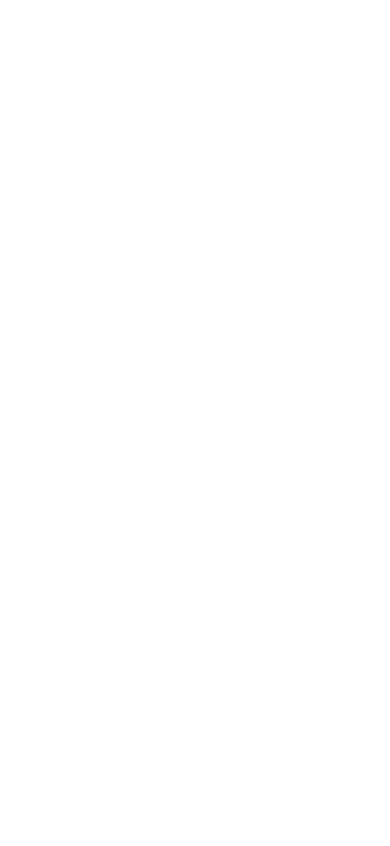
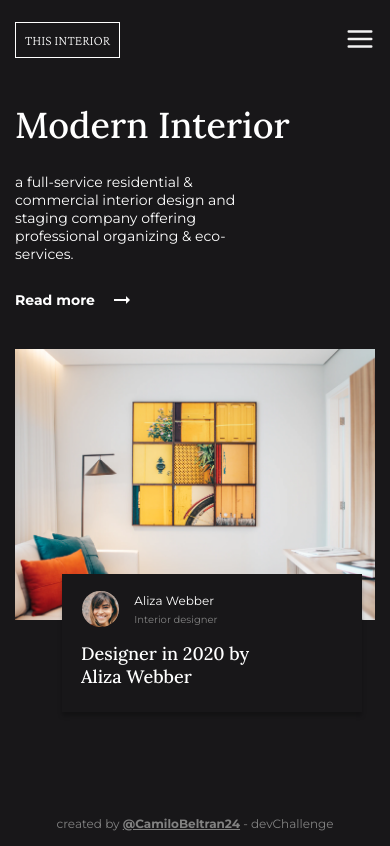
Before and after one commit to CamiloBeltran24/interior-consultant-devChallenge, a website: page index.html in a window 390 px wide. Drawn offline with nearby package versions, Linux system fonts and the light colour scheme.

Commit message:
:iphone: ADD: Vista Mobile
He agregado la maquetacion inicial para la vista en dispostivos moviles

```diff
--- a/index.html
+++ b/index.html
@@ -8,7 +8,93 @@
       href="https://fonts.googleapis.com/icon?family=Material+Icons"
       rel="stylesheet"
     />
+    <link rel="stylesheet" href="./css/styles.css" />
     <title>Interior Consultant - devChallenge</title>
   </head>
-  <body></body>
+  <body>
+    <div class="grid-container container">
+      <header class="header">
+        <a href="#" class="header__button">this interior</a>
+
+        <!-- <nav class="nav">
+          <svg
+            class="close-menu"
+            fill="#000000"
+            xmlns="http://www.w3.org/2000/svg"
+            viewBox="0 0 50 50"
+            width="100px"
+            height="100px"
+          >
+            <path
+              d="M 9.15625 6.3125 L 6.3125 9.15625 L 22.15625 25 L 6.21875 40.96875 L 9.03125 43.78125 L 25 27.84375 L 40.9375 43.78125 L 43.78125 40.9375 L 27.84375 25 L 43.6875 9.15625 L 40.84375 6.3125 L 25 22.15625 Z"
+            />
+          </svg>
+          <ul>
+            <li><a href="#">home</a></li>
+            <li><a href="#">collection</a></li>
+            <li><a href="#">about</a></li>
+            <li><a href="#">contact</a></li>
+          </ul>
+        </nav> -->
+
+        <div class="header__menu-buttons">
+          <svg
+            class="burguer-menu"
+            fill="#000000"
+            xmlns="http://www.w3.org/2000/svg"
+            viewBox="0 0 24 24"
+            width="96px"
+            height="96px"
+          >
+            <path
+              d="M 3 5 A 1.0001 1.0001 0 1 0 3 7 L 21 7 A 1.0001 1.0001 0 1 0 21 5 L 3 5 z M 3 11 A 1.0001 1.0001 0 1 0 3 13 L 21 13 A 1.0001 1.0001 0 1 0 21 11 L 3 11 z M 3 17 A 1.0001 1.0001 0 1 0 3 19 L 21 19 A 1.0001 1.0001 0 1 0 21 17 L 3 17 z"
+            />
+          </svg>
+        </div>
+      </header>
+      <section class="description">
+        <h1>modern interior</h1>
+        <p>
+          a full-service residential & commercial interior design and staging
+          company offering professional organizing & eco-services.
+        </p>
+        <p class="readMore">
+          Read more
+          <span class="material-icons"> arrow_right_alt</span>
+        </p>
+      </section>
+      <section class="interior-view">
+        <picture class="image">
+          <img src="./assets/images/photo1.png" alt="" />
+        </picture>
+
+        <div class="card">
+          <div class="designer">
+            <picture class="image">
+              <img
+                src="./assets/images/photo2.png"
+                alt="Aliza webber profile picture"
+              />
+            </picture>
+            <div class="designer__info">
+              <p class="name">aliza webber</p>
+              <p class="role">Interior designer</p>
+            </div>
+          </div>
+          <div class="card-atributtion">
+            <p>
+              Designer in 2020 by
+              <span class="atributtion-name">aliza webber</span>
+            </p>
+          </div>
+        </div>
+      </section>
+
+      <div class="space"></div>
+
+      <footer>
+        <p>created by <a href="#">@CamiloBeltran24</a> - devChallenge</p>
+      </footer>
+    </div>
+  </body>
 </html>
--- /dev/null
+++ b/scss/_description.scss
@@ -0,0 +1,29 @@
+.description {
+  grid-column: 1 / 11;
+  h1 {
+    font-size: 3.6rem;
+    font-family: $font-lora;
+    color: $white;
+    font-weight: normal;
+    text-transform: capitalize;
+    margin-bottom: 2.5rem;
+  }
+  p {
+    font-size: 1.4rem;
+    font-family: $font-monserrat;
+    font-weight: 400;
+    color: $white;
+    max-width: 250px;
+    margin-bottom: 25px;
+  }
+  .readMore {
+    grid-column: 1 / 5;
+    display: flex;
+    align-items: center;
+    margin: 0;
+    font-weight: 700;
+    span {
+      margin-left: 1.5rem;
+    }
+  }
+}
--- /dev/null
+++ b/scss/_footer.scss
@@ -0,0 +1,14 @@
+footer {
+  grid-column: 1/11;
+  color: $gray-2;
+  p {
+    font-family: $font-monserrat;
+    font-size: 1.2rem;
+    text-align: center;
+    a {
+      // text-decoration: none;
+      color: $gray-2;
+      font-weight: 700;
+    }
+  }
+}
--- /dev/null
+++ b/scss/_globlas.scss
@@ -0,0 +1,23 @@
+@import url("https://fonts.googleapis.com/css2?family=Crimson+Pro:wght@200&family=Lora:wght@500;700&family=Montserrat:wght@400;500;700&display=swap");
+
+* {
+  margin: 0;
+  padding: 0;
+  box-sizing: border-box;
+}
+html {
+  font-size: 62.5%;
+}
+body {
+  background-color: $black;
+  height: 100vh;
+}
+.grid-container {
+  position: relative;
+  display: grid;
+  grid-template-columns: repeat(10, minmax(10px, 1fr));
+  row-gap: 3.7rem;
+  grid-auto-rows: min-content;
+  place-content: center;
+  padding: 1.5rem;
+}
--- /dev/null
+++ b/scss/_header.scss
@@ -0,0 +1,79 @@
+.header {
+  height: 50px;
+  grid-column: 1 / 11;
+  grid-row: 1 / 2;
+  display: flex;
+  justify-content: space-between;
+  align-items: center;
+  // margin-bottom: 3rem;
+  .nav {
+    position: fixed;
+    top: 0;
+    left: 0;
+    width: 100%;
+    height: 100vh;
+    display: flex;
+    flex-direction: column;
+    justify-content: center;
+    align-items: center;
+    z-index: 100;
+    background-color: $black;
+    overflow: hidden;
+    .close-menu {
+      width: 3rem;
+      fill: $gray;
+      position: absolute;
+      top: 0;
+      right: 2.2rem;
+    }
+    ul {
+      width: 100%;
+      height: auto;
+      list-style: none;
+      display: flex;
+      flex-direction: column;
+      li {
+        display: inline;
+        height: 3rem;
+        border-bottom: 1px solid transparent;
+        margin: 0 auto 2.4rem;
+        text-align: center;
+        a {
+          text-decoration: none;
+          color: $white;
+          font-family: $font-monserrat;
+          font-size: 1.8rem;
+          text-transform: capitalize;
+          &:active {
+            font-weight: 700;
+          }
+        }
+        &:hover {
+          border-color: $white;
+          font-weight: 700;
+        }
+        &:active {
+          border-color: $white;
+          font-weight: 700;
+        }
+      }
+    }
+  }
+  .header__button {
+    padding: 0.9rem;
+    border: 1px solid $white;
+    grid-column: 1/4;
+    font-family: $font-crimsonPro;
+    font-size: 1.4rem;
+    color: $white;
+    text-decoration: none;
+    text-transform: uppercase;
+  }
+  .header__menu-buttons {
+    grid-column: 10 / 11;
+    svg {
+      width: 3rem;
+      fill: $gray;
+    }
+  }
+}
--- /dev/null
+++ b/scss/_interior-view.scss
@@ -0,0 +1,77 @@
+.interior-view {
+  grid-column: 1 / 11;
+  position: relative;
+  picture {
+    width: 90%;
+    img {
+      width: 100%;
+    }
+  }
+  .card {
+    position: absolute;
+    right: 1.3rem;
+    bottom: -33%;
+    width: 300px;
+    height: 138px;
+    background-color: $black;
+    box-shadow: 0px 4px 4px rgba(0, 0, 0, 0.25);
+    color: $white;
+    padding: 1rem 1.9rem;
+    .designer {
+      width: 100%;
+      height: 50px;
+      display: flex;
+      align-items: center;
+      .image {
+        width: 15%;
+        height: 5rem;
+        display: flex;
+        justify-content: center;
+        align-items: center;
+        margin-right: 1.4rem;
+        img {
+          width: 36.59px;
+          height: 36.59px;
+          border-radius: 50%;
+        }
+      }
+      .designer__info {
+        width: 70%;
+        height: 100%;
+        display: flex;
+        flex-direction: column;
+        align-items: flex-start;
+        justify-content: center;
+        .name {
+          font-size: 1.2rem;
+          font-family: $font-monserrat;
+          text-transform: capitalize;
+          margin-bottom: 0.5rem;
+        }
+        .role {
+          color: $gray-2;
+          font-weight: 200;
+          font-size: 1rem;
+          font-family: $font-monserrat;
+        }
+      }
+    }
+    .card-atributtion {
+      width: 70%;
+
+      p {
+        margin-top: 0.8rem;
+        font-family: $font-lora;
+        font-size: 1.8rem;
+        text-align: left;
+        .atributtion-name {
+          text-transform: capitalize;
+        }
+      }
+    }
+  }
+}
+.space {
+  height: 120px;
+  grid-column: 1 / 11;
+}
--- /dev/null
+++ b/scss/_vars.scss
@@ -0,0 +1,9 @@
+$black: #181719;
+$gray: #f2f2f2;
+$gray-2: #828282;
+$white: #ffffff;
+$font-monserrat: "Montserrat", sans-serif;
+$font-lora: "Lora", serif;
+$font-crimsonPro: "Crimson Pro", serif;
+$title-size: 3.6rem;
+$text-size: 1.4rem;
--- /dev/null
+++ b/scss/styles.scss
@@ -0,0 +1,6 @@
+@import "./vars";
+@import "./globlas";
+@import "./header";
+@import "./description";
+@import "./interior-view";
+@import "./footer";
```
Also changed, not shown: css/styles.css (added), 1 other file.
